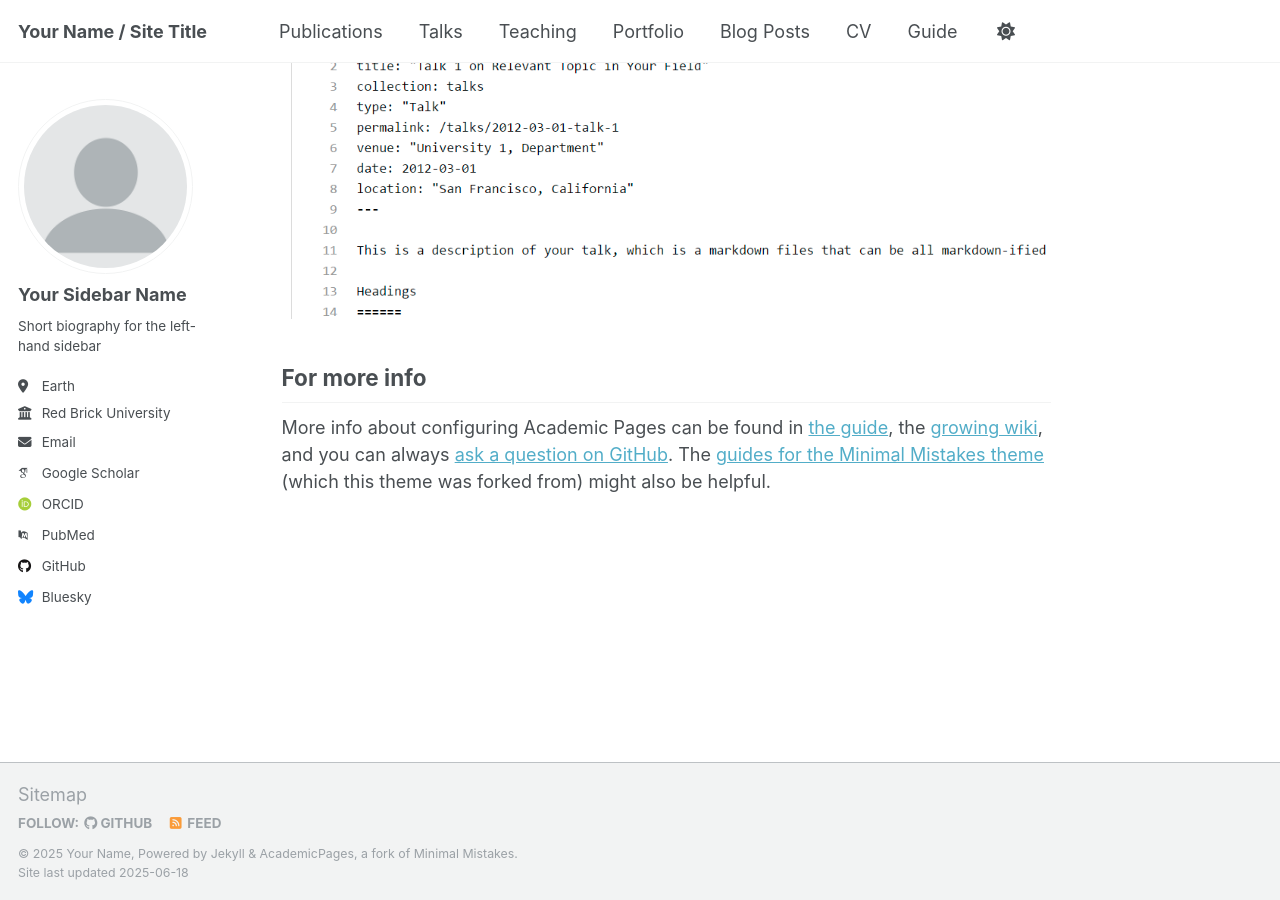
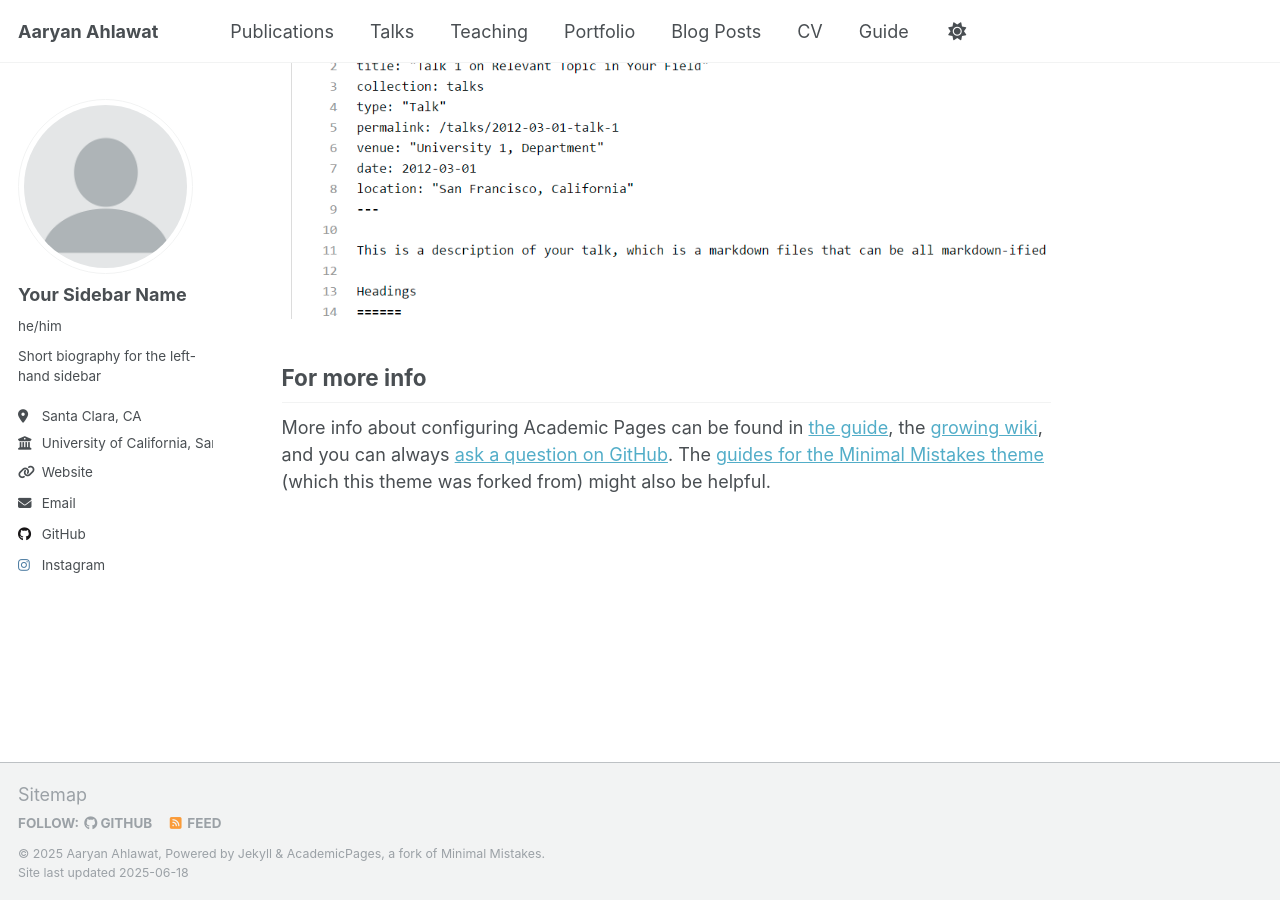
Before and after one commit to aaryanahlawat/aaryanahlawat.github.io, a Jekyll site: the page built from _pages/about.md, in a window 1280 px wide and 900 px high, scrolled down 2636 px. Built offline with Jekyll 4.4.1, drawn with Linux system fonts in a browser that asks for light colours; some web fonts are replaced.

Commit message:
Update _config.yml

```diff
--- a/_config.yml
+++ b/_config.yml
@@ -9,13 +9,13 @@
 # Basic Site Settings
 locale                   : "en-US"
 site_theme               : "default"
-title                    : "Your Name / Site Title"
+title                    : "Aaryan Ahlawat"
 title_separator          : "-"
-name                     : &name "Your Name"
-description              : &description "personal description"
+name                     : &name "Aaryan Ahlawat"
+description              : &description "Aspiring Computer Engineering Student"
 url                      : https://academicpages.github.io # the base hostname & protocol for your site e.g. "https://[your GitHub username].github.io"
 baseurl                  : "" # the subpath of your site, e.g. "/blog"
-repository               : "academicpages/academicpages.github.io"
+template_repository               : "academicpages/academicpages.github.io"
 
 # Site Author - The following control what appear as part of the author content on the side bar.
 #               If a field is blank the icon and link will not appear, otherwise it will be shown.
@@ -24,20 +24,20 @@ author:
   # Biographic information
   avatar           : "profile.png"
   name             : "Your Sidebar Name"
-  pronouns         : # example: "she/her"
+  pronouns         : "he/him" # example: "she/her"
   bio              : "Short biography for the left-hand sidebar"
-  location         : "Earth"
-  employer         : "Red Brick University"
-  uri              : # URL
-  email            : "none@example.org"
+  location         : "Santa Clara, CA"
+  employer         : "University of California, Santa Cruz"
+  uri              : aaryanahlawat.github.io # URL
+  email            : "aaryanahlawat@gmail.com"
 
   # Academic websites
   arxiv            : # URL - Update with the correct link to your profile
-  googlescholar    : "https://scholar.google.com/citations?user=PS_CX0AAAAAJ"
+  googlescholar    : # "https://scholar.google.com/citations?user=PS_CX0AAAAAJ"
   impactstory      : # URL
-  orcid            : "http://orcid.org/yourorcidurl"
+  orcid            : # "http://orcid.org/yourorcidurl"
   semantic         : # URL
-  pubmed           : "https://www.ncbi.nlm.nih.gov/pubmed/?term=john+snow"
+  pubmed           : # "https://www.ncbi.nlm.nih.gov/pubmed/?term=john+snow"
   researchgate     : # URL
   scopus           : # URL
 
@@ -45,19 +45,19 @@ author:
   bitbucket        : # Username - Update with your username on the site
   codepen          : # Username
   dribbble         : # Username
-  github           : "academicpages"
+  github           : "https://github.com/aaryanahlawat/"
   kaggle           : # Username
   stackoverflow    : # User number or user number and name (i.e., use "1" or "1/jeff-atwood")
 
   # Social media
-  bluesky          : "bsky.app" # Replace this with you Bluesky username
+  bluesky          : # "bsky.app" # Replace this with you Bluesky username
   facebook         : # Username
   flickr           : # Username
   foursquare       : # Username
   goodreads        : # Username
   google_plus      : # Username
   keybase          : # Username
-  instagram        : # Username
+  instagram        : aaryan_ahlawat55555 # Username
   lastfm           : # Username
   linkedin         : # Username
   mastodon         : # URL
@@ -88,7 +88,7 @@ publication_category:
 teaser                   :  # filename of teaser fallback teaser image placed in /images/, .e.g. "500x300.png"
 breadcrumbs              : false # true, false (default)
 words_per_minute         : 160
-future                   : true
+future                   : false
 read_more                : "disabled" # if enabled, adds "Read more" links to excerpts
 talkmap_link             : false      #change to true to add link to talkmap on talks page
 comments:
```
